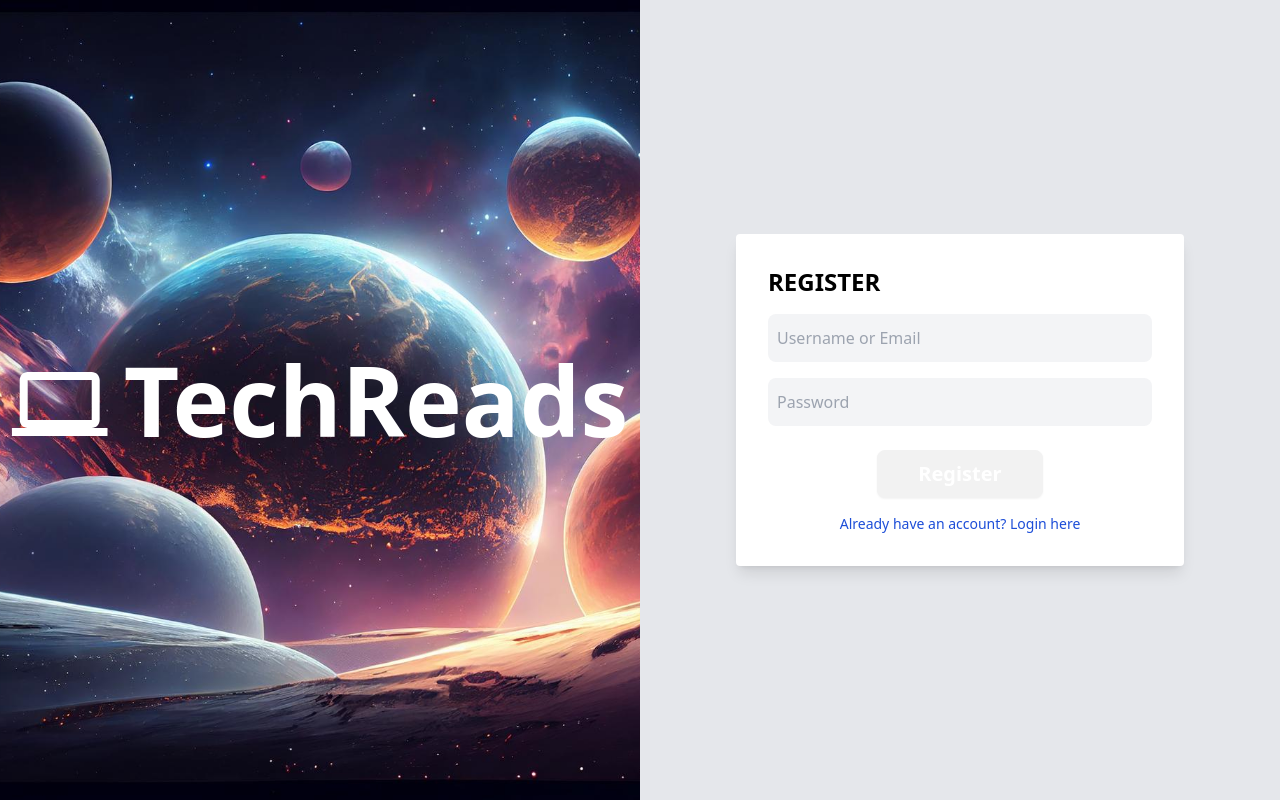
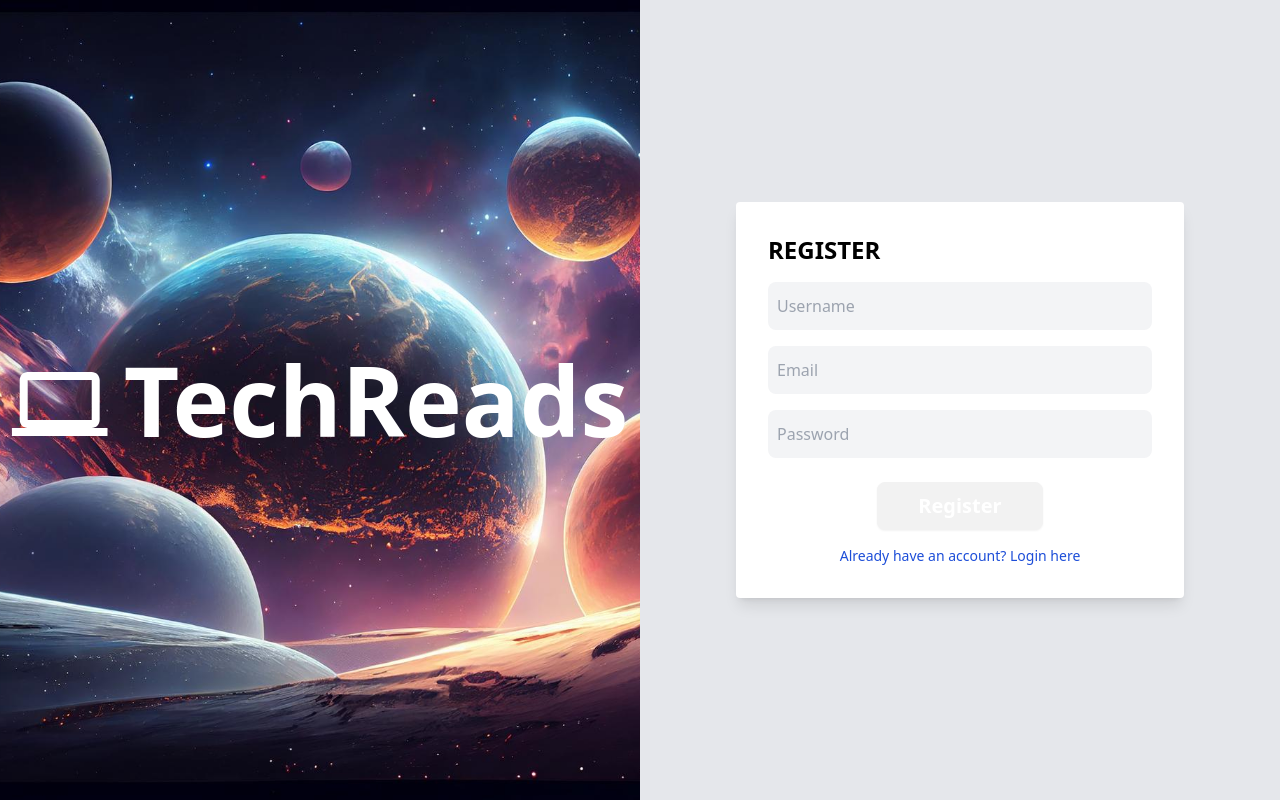
Before and after one commit to Some1Uknow/Blog-App, a React (Vite) app in the folder Frontend/: page /register in a window 1280 px wide. Built offline with nearby package versions, Linux system fonts and the light colour scheme.

Commit message:
added form handling

```diff
--- a/Frontend/src/components/LoginForm.jsx
+++ b/Frontend/src/components/LoginForm.jsx
@@ -1,8 +1,29 @@
-import { MdComputer } from "react-icons/md";
+import { useState } from "react";
 import { Link } from "react-router-dom";
 import { motion, AnimatePresence } from "framer-motion";
+import { MdComputer } from "react-icons/md";
+import axios from "axios";
 
 export default function LoginForm() {
+  const [username, setUsername] = useState("");
+  const [password, setPassword] = useState("");
+
+  const handleSubmit = async (e) => {
+    e.preventDefault();
+
+    try {
+      const response = await axios.post("http://localhost:3000/login", {
+        username,
+        password,
+      });
+
+      // Handle successful login (e.g., redirect to dashboard)
+      console.log("Login successful", response.data);
+    } catch (error) {
+      console.log("Error logging in:", error);
+    }
+  };
+
   return (
     <div className="w-screen h-screen flex flex-row justify-between bg-gray-200">
       <div className="flex flex-row justify-center w-1/2 items-center">
@@ -20,16 +41,17 @@ export default function LoginForm() {
               </span>
               <form
                 className="mb-4 w-full flex flex-col items-center"
-                action="/"
-                method="post"
+                onSubmit={handleSubmit}
               >
                 <div className="mb-4 w-full">
                   <input
                     className="input w-full border-b-2 p-2 outline-none focus:shadow-outline bg-gray-100"
-                    type="email"
-                    name="email"
-                    id="email"
-                    placeholder="Username or Email"
+                    type="text"
+                    name="username"
+                    id="username"
+                    placeholder="Enter your Username"
+                    value={username}
+                    onChange={(e) => setUsername(e.target.value)}
                   />
                 </div>
                 <div className="mb-6 w-full">
@@ -39,9 +61,14 @@ export default function LoginForm() {
                     name="password"
                     id="password"
                     placeholder="Password"
+                    value={password}
+                    onChange={(e) => setPassword(e.target.value)}
                   />
                 </div>
-                <button className="btn text-white text-xl w-max px-10">
+                <button
+                  type="submit"
+                  className="btn text-white text-xl w-max px-10"
+                >
                   Login
                 </button>
               </form>
@@ -52,10 +79,10 @@ export default function LoginForm() {
                 Forgot Password?
               </Link>
               <Link
-                className="btn btn-primary  text-center text-sm mt-5"
+                className="btn btn-primary text-center text-sm mt-5"
                 to="/register"
               >
-                Dont have an account? Register here
+                Don't have an account? Register here
               </Link>
             </motion.div>
           </AnimatePresence>
--- a/Frontend/src/components/RegisterForm.jsx
+++ b/Frontend/src/components/RegisterForm.jsx
@@ -1,8 +1,43 @@
 import { MdComputer } from "react-icons/md";
 import { Link } from "react-router-dom";
 import { motion } from "framer-motion";
+import { useState } from "react";
+import axios from "axios";
 
 export default function RegisterForm() {
+  const [username, setUsername] = useState("");
+  const [email, setEmail] = useState("");
+  const [password, setPassword] = useState("");
+
+  const handleInput = (e) => {
+    const { name, value } = e.target;
+    if (name === "username") {
+      setUsername(value);
+    } else if (name === "email") {
+      setEmail(value);
+    } else if (name === "password") {
+      setPassword(value);
+    }
+  };
+
+  const handleSubmit = async (e) => {
+    e.preventDefault();
+    const formData = { username, email, password };
+
+    try {
+      const res = await axios.post("http://localhost:3000/register", formData);
+      console.log(res.data);
+
+      if (res.status == 200) {
+        console.log("Registration success");
+      } else {
+        console.log("Registration failed...");
+      }
+    } catch (error) {
+      console.log("Error registering", error);
+    }
+  };
+
   return (
     <div className="w-screen h-screen flex flex-row justify-between bg-gray-200">
       <motion.div
@@ -36,16 +71,28 @@ export default function RegisterForm() {
             </span>
             <form
               className="mb-4 w-full flex flex-col items-center"
-              action="/"
-              method="post"
+              onSubmit={handleSubmit}
             >
+              <div className="mb-4 w-full">
+                <input
+                  className="input w-full border-b-2 p-2 outline-none focus:shadow-outline bg-gray-100"
+                  type="text"
+                  name="username"
+                  id="username"
+                  placeholder="Username"
+                  onChange={handleInput}
+                  value={username}
+                />
+              </div>
               <div className="mb-4 w-full">
                 <input
                   className="input w-full border-b-2 p-2 outline-none focus:shadow-outline bg-gray-100"
                   type="email"
                   name="email"
                   id="email"
-                  placeholder="Username or Email"
+                  placeholder="Email"
+                  onChange={handleInput}
+                  value={email}
                 />
               </div>
               <div className="mb-6 w-full">
@@ -55,9 +102,14 @@ export default function RegisterForm() {
                   name="password"
                   id="password"
                   placeholder="Password"
+                  onChange={handleInput}
+                  value={password}
                 />
               </div>
-              <button className="btn text-white text-xl w-max px-10">
+              <button
+                type="submit"
+                className="btn text-white text-xl w-max px-10"
+              >
                 Register
               </button>
             </form>
```
